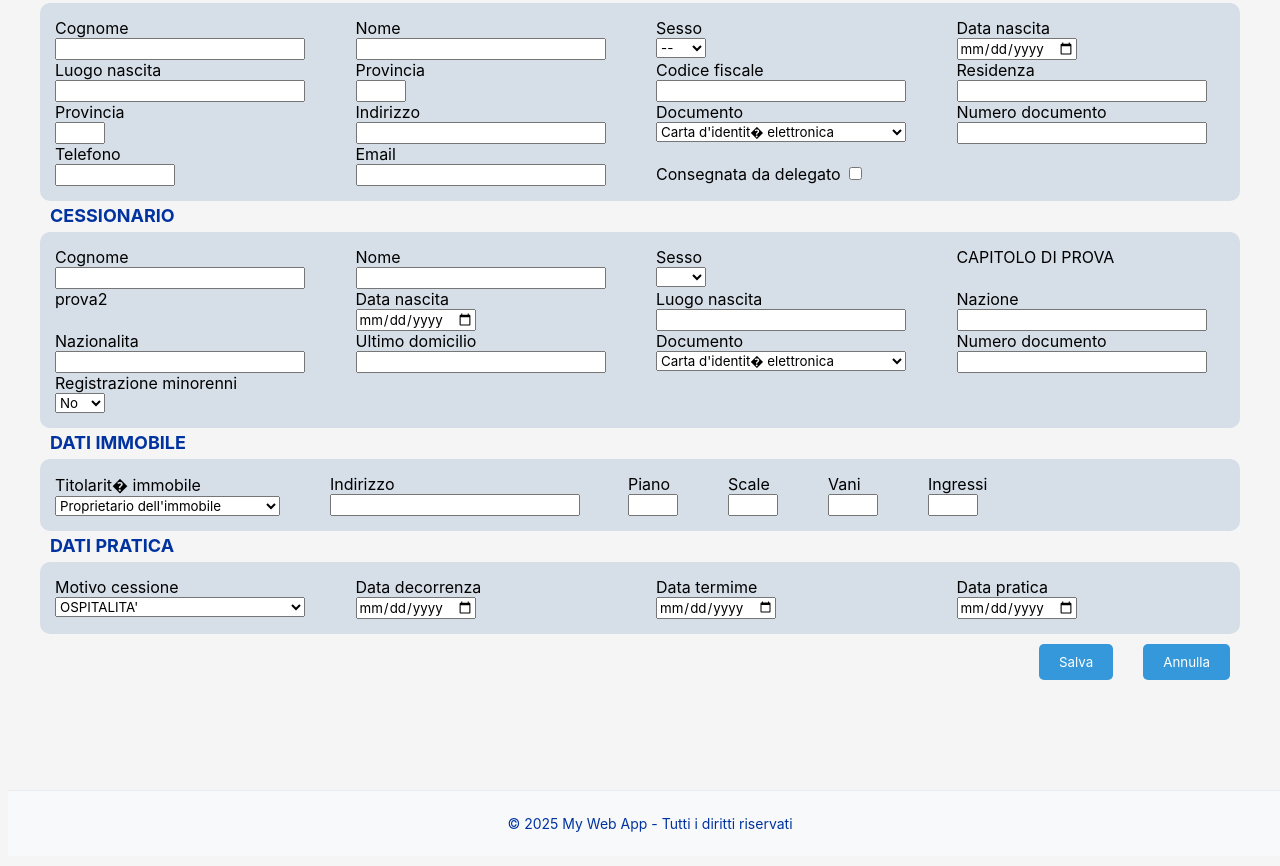
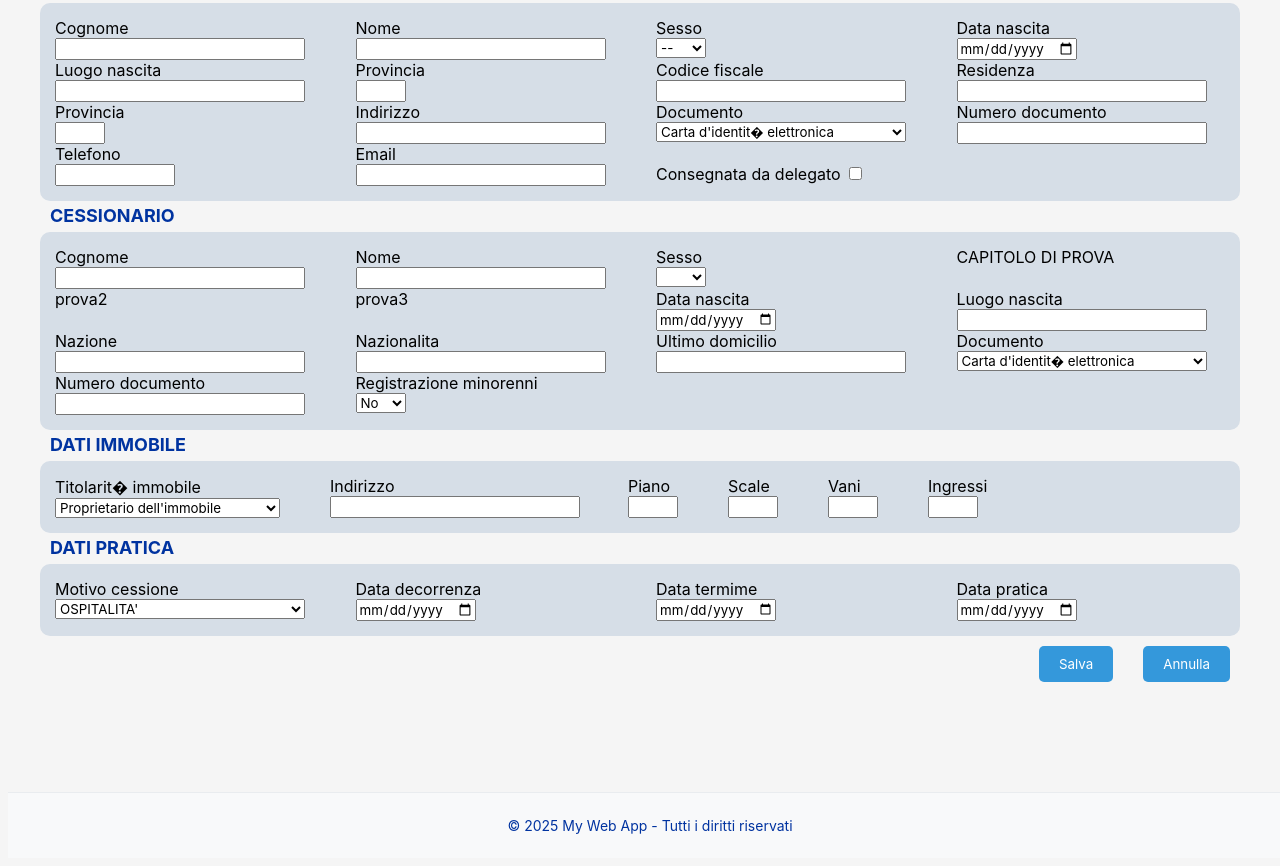
Before and after one commit to praticaff/Comunicazioni, a plain HTML site: page index.html in a window 1280 px wide. Shown: the part 82-948 px from the top of the page. Drawn offline with Linux system fonts and the light colour scheme.

Commit message:
Aggiornato index.html e fix bug

```diff
--- a/index.html
+++ b/index.html
@@ -154,6 +154,7 @@
 <!--PROVA-->
 <div> CAPITOLO DI PROVA</div>
 <div>prova2</div>
+<div>prova3</div>
                         <div class="form-group">
                             <label for="dataNascitaCessionario">Data nascita</label>
                             <input type="date" class="data" id="dataNascitaCessionario" name="dataNascitaCessionario" required />
```
